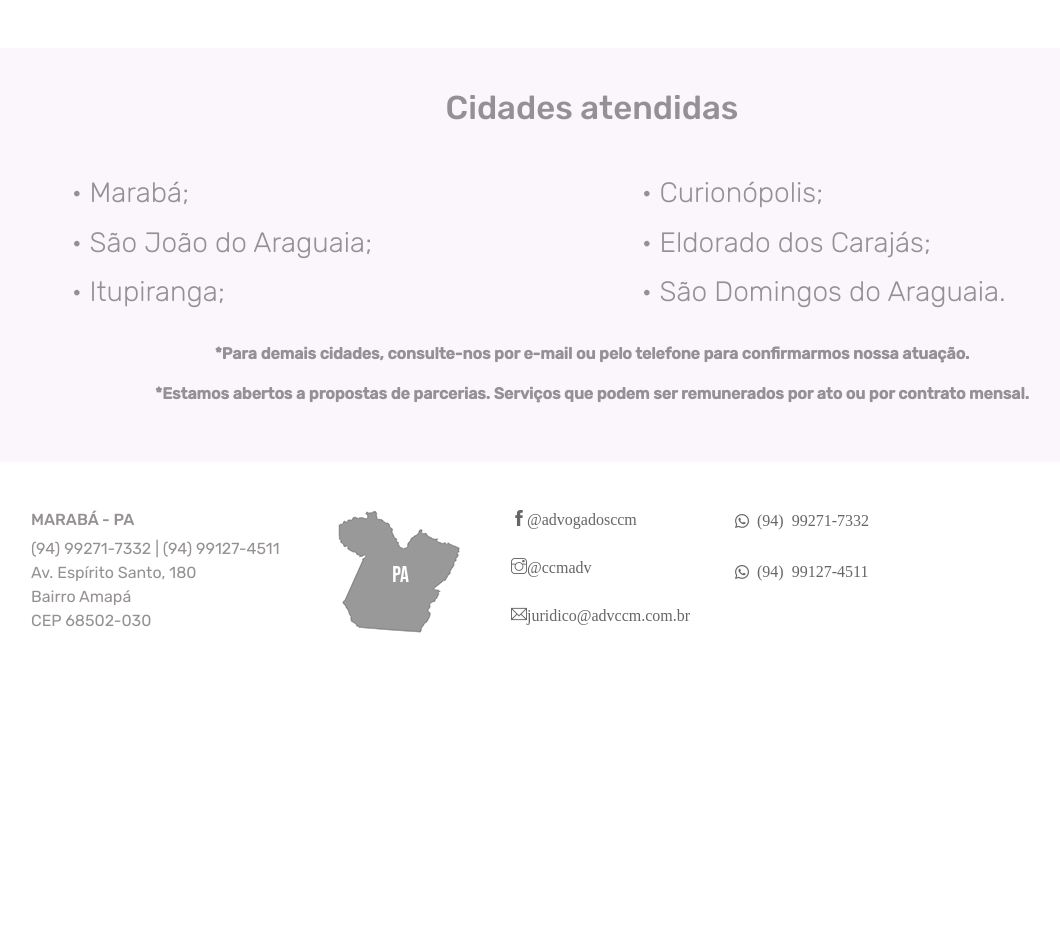
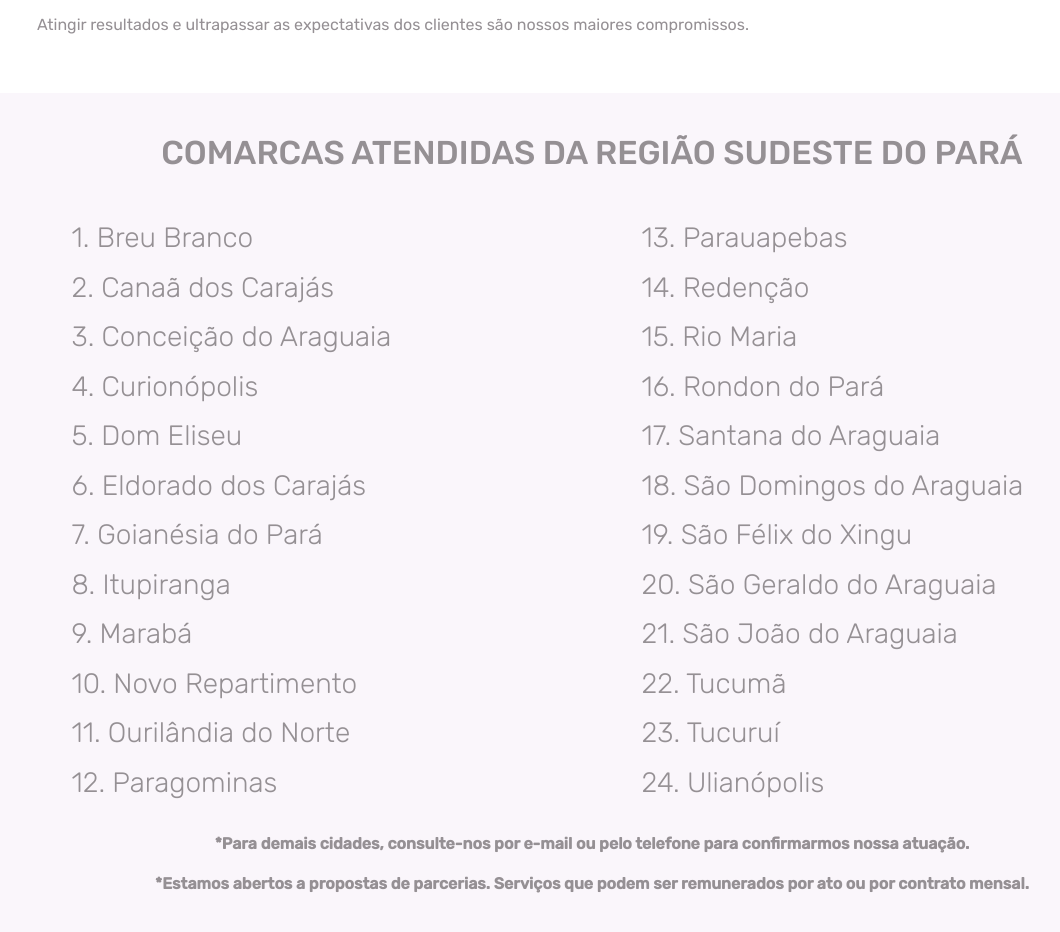
Before and after one commit to andsonjosef/ccm-advocacia, a plain HTML site: page index.html in a window 1280 px wide. Shown: the part 1844-2776 px from the top of the page, without its empty margins (48-1108 px from the left). Before the commit the page ends 2498 px from the top, so only its background shows below. Drawn offline with Linux system fonts and the light colour scheme.

Commit message:
atualização visual

```diff
--- a/index.html
+++ b/index.html
@@ -58,7 +58,7 @@
           <div class="col-md-12 px-0">
             <nav class="navbar navbar-dark navbar-expand-lg px-0">
               <a class="navbar-brand" href="index.html"
-                ><img src="images/logo2.png" class="img-fluid" alt="logo"
+                ><img src="images/logo4.png" class="img-fluid" alt="logo"
               /></a>
               <button
                 class="navbar-toggler"
@@ -79,17 +79,18 @@
                     >
                   </li>
                   <li class="nav-item">
-                    <a class="nav-link" style="color: #191818d6;" href="#office">ESCRITÓRIO</a>
-                  </li>
+                    <a class="nav-link" style="color: #191818d6;" href="#corresp"
+                      >ADVOCACIA DE APOIO</a
+                    >
 
 
                   <li class="nav-item">
                     <a class="nav-link" style="color: #191818d6;" href="#areas">ÁREAS DE ATUAÇÃO</a>
                   </li>
+
+                  </li>
                   <li class="nav-item">
-                    <a class="nav-link" style="color: #191818d6;" href="#corresp"
-                      >CORRESPONDÊNCIA JURÍDICA</a
-                    >
+                    <a class="nav-link" style="color: #191818d6;" href="#office">ESCRITÓRIO</a>
                   </li>
 
                   <li class="nav-item">
@@ -232,12 +233,10 @@
                       class="card-body-nopadding card-text"
                       style="font-size: 17px;"
                     >
-                      CCM Advocacia foi criado em 2016 com o intuito de atender
-                      aos advogados, escritórios de advocacia, empresas e demais
-                      interessados de todos os estados da federação. Oferecemos
-                      o serviço de Correspondente Jurídico e assessoria na
-                      região sudeste do Pará, com ênfase nas cidades de Marabá,
-                      Itupiranga e São João do Araguaia.
+                    O CCM Advocacia de Apoio sediado na cidade de Marabá foi criado em 2016
+                    com o intuito de atender aos advogados, escritórios de advocacia, empresas
+                     e demais interessados de todos os estados da federação. Oferecemos o serviço
+                     de Correspondente Jurídico e assessoria na região sudeste do Pará.
                     </p>
                   </div>
                 </div>
@@ -253,7 +252,7 @@
     <div class="section " id="corresp">
       <div class="container">
         <div class="text-center">
-          <h3 class="mb-3">Correspondência Jurídica/Advocacia de Apoio</h3>
+          <h3 class="mb-3">Advocacia de Apoio/Correspondência Jurídica</h3>
         </div>
 
         <div class="row pt-3">
@@ -298,24 +297,30 @@
           <div class="row light-bg ">
             <ul class="list-group list-group-flush col-12 col-lg-6 ">
               <div class="list-group-item light-bg text-left">
-                <h5 class="mb-3 ml-5">• Direito Civil;</h5>
+                <h5 class="mb-3 ml-5">•  Consultoria Jurídica;</h5>
               </div>
               <div class="list-group-item light-bg text-left">
-                <h5 class="mb-3 ml-5">• Direito de Família;</h5>
+                <h5 class="mb-3 ml-5">• Direito Bancário;</h5>
               </div>
               <div class="list-group-item light-bg text-left ">
-                <h5 class="ml-5">• Direito do Consumidor;</h5>
+                <h5 class="ml-5">• Direito Civil;</h5>
+              </div>
+              <div class="list-group-item light-bg text-left ">
+                  <h5 class="ml-5">• Direito de Família;</h5>
                 </div>
             </ul>
             <ul class="list-group list-group-flush col-12 col-lg-6">
               <div class="list-group-item light-bg text-left ">
-                <h5 class="mb-3 ml-5">• Direito Eleitoral;</h5>
+                <h5 class="mb-3 ml-5">• Direito do Consumidor;</h5>
               </div>
               <div class="list-group-item light-bg text-left ">
-                <h5 class="mb-3 ml-5">• Direito Tributário;</h5>
+                <h5 class="mb-3 ml-5">• Direito do Trabalho;</h5>
               </div>
               <div class="list-group-item light-bg text-left ">
-                <h5 class="ml-5">• Direito Bancário.</h5>
+                <h5 class="ml-5">• Direito Eleitoral;</h5>
+              </div>
+              <div class="list-group-item light-bg text-left ">
+                  <h5 class="ml-5">• Direito Tributário.</h5>
                 </div>
             </ul>
           </div>
@@ -366,31 +371,96 @@
     <div class="section light-bg" id="cities">
       <div class="container">
         <div class="section-title">
-          <h3>Cidades atendidas</h3>
+          <h3>COMARCAS ATENDIDAS DA REGIÃO SUDESTE DO PARÁ</h3>
         </div>
 
         <div class="card pricing season-one">
           <div class="row light-bg">
-            <ul class="list-group list-group-flush col-12  col-lg-6">
-              <div class="list-group-item light-bg text-left">
-                <h5 class="mb-3 ml-5">• Marabá;</h5>
+            <ol class="list-group list-group-flush col-12  col-lg-6">
+                <div class="list-group-item light-bg text-left"> <h5 class="mb-3 ml-5">1. Breu Branco</h5>
                 </div>
                 <div class="list-group-item light-bg text-left">
-                <h5 class="mb-3 ml-5">• São João do Araguaia;</h5>
+                  <h5 class="mb-3 ml-5">2. Canaã dos Carajás</h5>
                 </div>
                 <div class="list-group-item light-bg text-left">
-                <h5 class="ml-5">• Itupiranga;</h5>
+                  <h5 class="mb-3 ml-5">3. Conceição do Araguaia</h5>
                 </div>
-            </ul>
+                <div class="list-group-item light-bg text-left">
+                  <h5 class="mb-3 ml-5">4. Curionópolis</h5>
+                </div>
+                <div class="list-group-item light-bg text-left">
+                  <h5 class="mb-3 ml-5">5. Dom Eliseu</h5>
+                </div>
+                <div class="list-group-item light-bg text-left">
+                  <h5 class="mb-3 ml-5">6. Eldorado dos Carajás</h5>
+                </div>
+                <div class="list-group-item light-bg text-left">
+                  <h5 class="mb-3 ml-5">7. Goianésia do Pará</h5>
+                </div>
+                <div class="list-group-item light-bg text-left">
+                  <h5 class="mb-3 ml-5">8. Itupiranga</h5>
+                </div>
+                <div class="list-group-item light-bg text-left">
+                  <h5 class="mb-3 ml-5">9. Marabá</h5>
+                </div>
+                <div class="list-group-item light-bg text-left">
+                  <h5 class="mb-3 ml-5">10. Novo Repartimento</h5>
+                </div>
+                <div class="list-group-item light-bg text-left">
+                  <h5 class="mb-3 ml-5">11. Ourilândia do Norte</h5>
+                </div>
+                <div class="list-group-item light-bg text-left">
+                  <h5 class="mb-3 ml-5">12. Paragominas </h5>
+                </div>
+            </ol>
             <ul class="list-group list-group-flush col-12 col-lg-6">
                 <div class="list-group-item light-bg text-left">
-                <h5 class="mb-3 ml-5">• Curionópolis;</h5>
+                  <h5 class="mb-3 ml-5">
+                    13. Parauapebas</h5>
                 </div>
                 <div class="list-group-item light-bg text-left">
-                <h5 class="mb-3 ml-5">• Eldorado dos Carajás;</h5>
+                  <h5 class="mb-3 ml-5">
+                    14. Redenção </h5>
                 </div>
                 <div class="list-group-item light-bg text-left">
-                <h5 class="mb-3 ml-5">• São Domingos do Araguaia.</h5>
+                  <h5 class="mb-3 ml-5">
+                    15. Rio Maria</h5>
+                </div>
+                <div class="list-group-item light-bg text-left">
+                  <h5 class="mb-3 ml-5">
+                    16. Rondon do Pará</h5>
+                </div>
+                <div class="list-group-item light-bg text-left">
+                  <h5 class="mb-3 ml-5">
+                    17. Santana do Araguaia</h5>
+                </div>
+                <div class="list-group-item light-bg text-left">
+                  <h5 class="mb-3 ml-5">
+                    18. São Domingos do Araguaia</h5>
+                </div>
+                <div class="list-group-item light-bg text-left">
+                  <h5 class="mb-3 ml-5">
+                    19. São Félix do Xingu</h5>
+                </div>
+                <div class="list-group-item light-bg text-left">
+                  <h5 class="mb-3 ml-5">
+                    20. São Geraldo do Araguaia</h5>
+                </div>
+                <div class="list-group-item light-bg text-left">
+                  <h5 class="mb-3 ml-5">
+                    21. São João do Araguaia</h5>
+                </div>
+                <div class="list-group-item light-bg text-left">
+                  <h5 class="mb-3 ml-5">
+                    22. Tucumã</h5>
+                </div>
+                <div class="list-group-item light-bg text-left">
+                  <h5 class="mb-3 ml-5">
+                    23. Tucuruí</h5>
+                </div>
+                <div class="list-group-item light-bg text-left">
+                  <h5 class="mb-3 ml-5">
+                    24. Ulianópolis</h5>
                 </div>
             </ul>
           </div>
@@ -458,16 +528,20 @@
                 <i class="fab fa-whatsapp"></i>
                 <h6 class="faText ml-2">(94) 99271-7332</h6></a
               >
-              <br />
+
               <a
                 target="blank"
                 href="https://api.whatsapp.com/send?phone=5594991274511"
-                class="faIcon"
-              >
+                class="faIcon">
                 <i class="fab fa-whatsapp"></i>
-                <h6 class="faText ml-2">(94) 99127-4511</h6></a
-              >
-              <br />
+                <h6 class="faText ml-2">(94) 99127-4511</h6></a>
+
+              <a
+                target="blank"
+                href="https://api.whatsapp.com/send?phone=5594984125562"
+                class="faIcon">
+                <i class="fab fa-whatsapp"></i>
+                <h6 class="faText ml-2">(94) 98412-5562</h6></a>
             </div>
             <div>
               <a
```
Also changed, not shown: images/logo3.png (added), images/logo4.png (added). Lines whose indentation alone changed are shown as unchanged.
